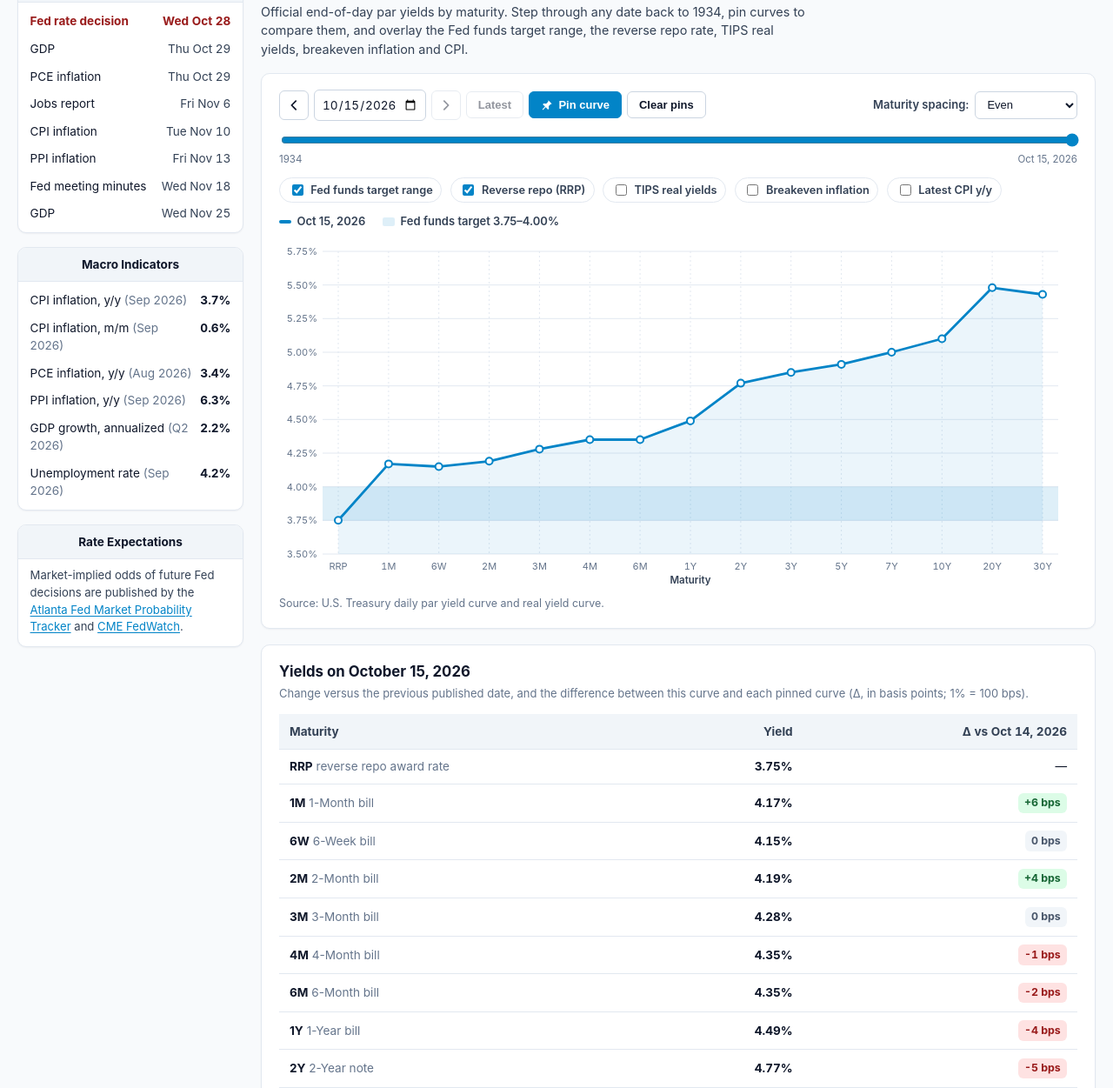
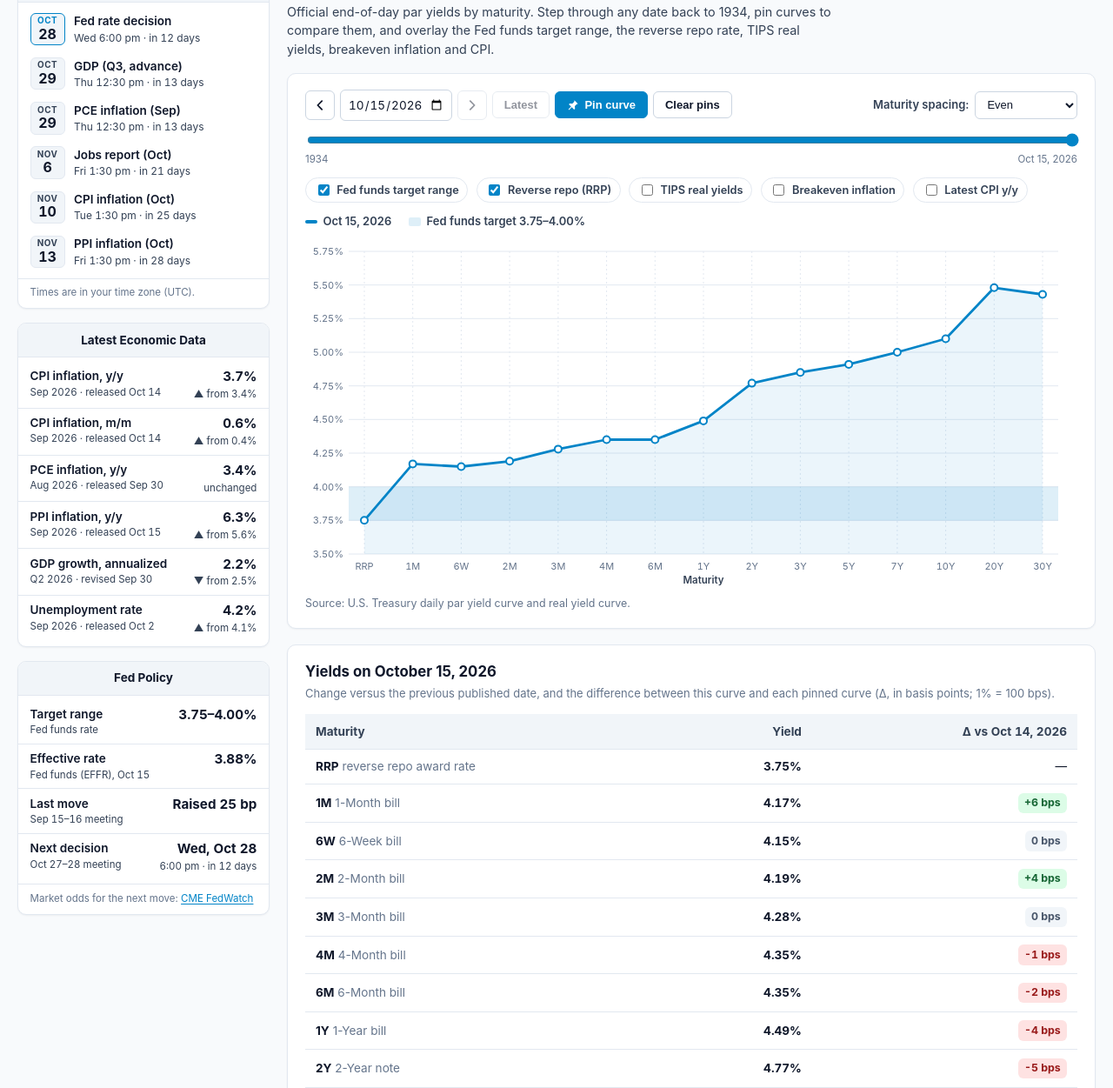
Before and after one commit to JoThough/US-Yields, a plain HTML site: page site/index.html in a window 1280 px wide. Shown: the part 386-1637 px from the top of the page at 87% size. Drawn offline with Linux system fonts and the light colour scheme.

Commit message:
Redesign the yield curve sidebar: events, latest data, Fed policy
Upcoming Events: plain-English titles with the data period ("CPI inflation (Oct)", "GDP (Q3, advance)"), a date chip, and the release time in each visitor's own time zone with a countdown. Past events drop off and countdowns refresh every minute. The unclear red highlight is gone.

Latest Economic Data: one row per indicator with the release date and the prior reading ("up from 3.4%"), rounded once.

Fed Policy replaces Rate Expectations: target range, effective rate, last move and its meeting, and the next decision with a countdown, plus a link to CME FedWatch for market odds.

The sidebar moves to sidebar.js and widens to 290px on desktop. The Sources view lists the FOMC calendar.

Co-Authored-By: Claude Opus 5.5 <noreply@anthropic.com>
Claude-Session: https://claude.ai/code/session_01ArnRejghzzjiEqisMiFmoE

```diff
--- a/site/core.js
+++ b/site/core.js
@@ -175,6 +175,73 @@
   }
 
   Y.dates = { DAY_MS, toMs, fromMs, addDays, addMonths, todayIso, lowerBound, floorIndex };
+
+  /* ------------------------------------------------------------------------
+   * Release times: official U.S. Eastern times shown in the visitor's zone
+   * ---------------------------------------------------------------------- */
+
+  /** U.S. Eastern offset from UTC on a date: -4 from the second Sunday of March to the first Sunday of November, else -5. */
+  function easternOffset(y, m, d) {
+    const sunday = (month, nth) => {
+      const firstWeekday = new Date(Date.UTC(y, month - 1, 1)).getUTCDay();
+      return 1 + ((7 - firstWeekday) % 7) + (nth - 1) * 7;
+    };
+    const day = Date.UTC(y, m - 1, d);
+    return day >= Date.UTC(y, 2, sunday(3, 2)) && day < Date.UTC(y, 10, sunday(11, 1)) ? -4 : -5;
+  }
+
+  /** The instant of an Eastern wall-clock time, e.g. ("2026-10-28", "14:00"). */
+  function easternToDate(iso, hhmm) {
+    const { y, m, d } = parseIso(iso);
+    const [hh, mm] = String(hhmm || "00:00").split(":").map(Number);
+    return new Date(Date.UTC(y, m - 1, d, (hh || 0) - easternOffset(y, m, d), mm || 0));
+  }
+
+  /** "Thu, Oct 29" in the visitor's time zone. */
+  function localDay(date) {
+    return date.toLocaleDateString("en-US", { weekday: "short", month: "short", day: "numeric" });
+  }
+
+  /** "Thu" in the visitor's time zone. */
+  function localWeekday(date) {
+    return date.toLocaleDateString("en-US", { weekday: "short" });
+  }
+
+  /** "2:00 am" in the visitor's time zone. */
+  function localTime(date) {
+    return date
+      .toLocaleTimeString("en-US", { hour: "numeric", minute: "2-digit" })
+      .replace(/\s*([AP])M$/i, (_m, p) => ` ${p.toLowerCase()}m`);
+  }
+
+  /** Short name of the visitor's time zone, e.g. "GMT+8" or "EDT". */
+  function localZone(date = new Date()) {
+    try {
+      const part = new Intl.DateTimeFormat("en-US", { timeZoneName: "short" })
+        .formatToParts(date)
+        .find((p) => p.type === "timeZoneName");
+      return part ? part.value : "";
+    } catch (_) {
+      return "";
+    }
+  }
+
+  /** "in 5 hours", "tomorrow", "in 12 days" (calendar days in the visitor's zone). */
+  function countdown(date, nowMs = Date.now()) {
+    const diff = date.getTime() - nowMs;
+    if (diff <= 0) return "now";
+    const minutes = Math.round(diff / 60000);
+    if (minutes < 60) return `in ${Math.max(1, minutes)} min`;
+    const hours = Math.round(diff / 3600000);
+    if (hours < 24) return `in ${hours} hour${hours === 1 ? "" : "s"}`;
+    const now = new Date(nowMs);
+    const days = Math.round(
+      (Date.UTC(date.getFullYear(), date.getMonth(), date.getDate()) - Date.UTC(now.getFullYear(), now.getMonth(), now.getDate())) / DAY_MS
+    );
+    return days <= 1 ? "tomorrow" : `in ${days} days`;
+  }
+
+  Y.time = { easternToDate, localDay, localWeekday, localTime, localZone, countdown };
 
   /* ------------------------------------------------------------------------
    * Data loading (relative URLs so the site works under any path)
--- a/site/curve.js
+++ b/site/curve.js
@@ -4,8 +4,8 @@
  * Shows the Treasury par yield curve for any date back to 1934, lets the user
  * step through dates, pin curves for comparison, and overlay the Fed funds
  * target range, the reverse repo (RRP) rate, TIPS real yields, breakeven
- * inflation and the latest CPI reading known on that date. Also renders the
- * sidebar (upcoming events and macro indicators).
+ * inflation and the latest CPI reading known on that date. The sidebar next to
+ * the chart is drawn by sidebar.js.
  */
 (function () {
   "use strict";
@@ -216,29 +216,7 @@
   /* ---------------------------------------------------------------------- */
 
   function renderSidebar() {
-    const eventsEl = $("events-list");
-    const indicatorsEl = $("indicators-list");
-    const events = S.manifest?.events || [];
-    const today = Y.dates.todayIso();
-    if (eventsEl) {
-      eventsEl.innerHTML = events.length
-        ? events
-            .slice(0, 8)
-            .map((e, i) => {
-              const soon = i === 0 || e.date === today;
-              return `<li class="event-row${soon ? " event-next" : ""}"><a href="${esc(e.url)}" target="_blank" rel="noopener noreferrer">${esc(e.label)}</a><time datetime="${esc(e.date)}">${esc(fmtDate(e.date, "weekday"))}</time></li>`;
-            })
-            .join("")
-        : `<li class="muted">${S.manifest && !S.manifest.fredKeyConfigured ? "Release calendar needs the FRED API key." : "No scheduled releases found."}</li>`;
-    }
-    if (indicatorsEl) {
-      const items = S.manifest?.indicators || [];
-      indicatorsEl.innerHTML = items.length
-        ? items
-            .map((item) => `<div class="indicator-row"><dt>${esc(item.label)} <span class="muted">(${esc(item.periodLabel)})</span></dt><dd>${esc(pct(item.value, 1))}</dd></div>`)
-            .join("")
-        : `<div class="muted">${S.manifest && !S.manifest.fredKeyConfigured ? "Indicators need the FRED API key." : "Indicators unavailable."}</div>`;
-    }
+    if (Y.sidebar) Y.sidebar.render(S.manifest);
   }
 
   function syncControls() {
--- a/site/index.html
+++ b/site/index.html
@@ -116,17 +116,18 @@
           <div class="side-card">
             <h2 class="side-title">Upcoming Events</h2>
             <ul id="events-list" class="events-list"><li class="muted">Loading…</li></ul>
+            <p id="events-note" class="side-note"></p>
           </div>
           <div class="side-card">
-            <h2 class="side-title">Macro Indicators</h2>
+            <h2 class="side-title">Latest Economic Data</h2>
             <dl id="indicators-list" class="indicators-list"><div class="muted">Loading…</div></dl>
           </div>
           <div class="side-card">
-            <h2 class="side-title">Rate Expectations</h2>
-            <p class="side-text">
-              Market-implied odds of future Fed decisions are published by the
-              <a href="https://www.atlantafed.org/cenfis/market-probability-tracker" target="_blank" rel="noopener noreferrer">Atlanta Fed Market Probability Tracker</a>
-              and <a href="https://www.cmegroup.com/markets/interest-rates/cme-fedwatch-tool.html" target="_blank" rel="noopener noreferrer">CME FedWatch</a>.
+            <h2 class="side-title">Fed Policy</h2>
+            <dl id="fed-policy" class="indicators-list"><div class="muted">Loading…</div></dl>
+            <p class="side-note">
+              Market odds for the next move:
+              <a href="https://www.cmegroup.com/markets/interest-rates/cme-fedwatch-tool.html" target="_blank" rel="noopener noreferrer">CME FedWatch</a>
             </p>
           </div>
         </aside>
@@ -690,10 +691,11 @@
         </article>
         <article class="info-card">
           <h3 class="info-card-title">Policy rates</h3>
-          <p class="info-card-text">Federal funds target range (DFEDTARL, DFEDTARU; DFEDTAR before December 2008), the effective federal funds rate (DFF) and the overnight reverse repo award rate (RRPONTSYAWARD), from FRED. EFFR and SOFR on the Rates Dashboard come directly from the New York Fed.</p>
+          <p class="info-card-text">Federal funds target range (DFEDTARL, DFEDTARU; DFEDTAR before December 2008), the effective federal funds rate (DFF) and the overnight reverse repo award rate (RRPONTSYAWARD), from FRED. EFFR and SOFR on the Rates Dashboard and in the Fed Policy card come directly from the New York Fed. FOMC meeting dates come from the Federal Reserve's meeting calendar; minutes are released three weeks after each decision.</p>
           <ul class="info-links">
             <li><a href="https://fred.stlouisfed.org/series/DFEDTARU" target="_blank" rel="noopener noreferrer">FRED: Federal funds target range</a></li>
             <li><a href="https://markets.newyorkfed.org/static/docs/markets-api.html" target="_blank" rel="noopener noreferrer">New York Fed Markets Data API</a></li>
+            <li><a href="https://www.federalreserve.gov/monetarypolicy/fomccalendars.htm" target="_blank" rel="noopener noreferrer">FOMC meeting calendar</a></li>
           </ul>
         </article>
         <article class="info-card">
@@ -740,6 +742,7 @@
 
   <script src="./core.js" defer></script>
   <script src="./app.js" defer></script>
+  <script src="./sidebar.js" defer></script>
   <script src="./curve.js" defer></script>
   <script src="./timeseries.js" defer></script>
   <script src="./debt.js" defer></script>
--- a/site/main.js
+++ b/site/main.js
@@ -73,7 +73,7 @@
       const src = rates?.sources?.[key];
       if (src) add(src.name, src.sourcePageUrl || src.documentationUrl, src.status, src.latestObservationDate, src.lastSuccessAt, key === "treasury" ? "Recent history for the Rates Dashboard" : "");
     }
-    for (const key of ["treasuryNominal", "treasuryReal", "fred", "fiscal"]) {
+    for (const key of ["treasuryNominal", "treasuryReal", "fred", "fiscal", "fedCalendar"]) {
       const src = manifest?.sources?.[key];
       if (src) add(src.name, src.url, src.status, src.latestObservationDate, src.lastSuccessAt, src.status === "missing_key" ? "Add the FRED_API_KEY repository secret to enable it." : src.errorMessage || "");
     }
--- /dev/null
+++ b/site/sidebar.js
@@ -0,0 +1,216 @@
+/**
+ * Yields — Yield Curve sidebar (site/sidebar.js)
+ *
+ * Three cards next to the yield curve:
+ *   - Upcoming Events: Fed rate decisions and minutes plus major data releases,
+ *     shown in the visitor's own time zone with a countdown;
+ *   - Latest Economic Data: each indicator with the reading before it and the
+ *     date it was published;
+ *   - Fed Policy: target range, effective rate, last move and next decision.
+ * Countdowns refresh every minute, and events drop off once they have happened.
+ */
+(function () {
+  "use strict";
+
+  const Y = window.Yields;
+  const { esc, isNum, fmtDate } = Y.fmt;
+  const T = Y.time;
+  const $ = (id) => document.getElementById(id);
+
+  const MAX_EVENTS = 6;
+  const FED_TIME_ET = "14:00";
+  const DATA_TIME_ET = "08:30";
+
+  const ABOUT = {
+    fomc: "The Fed announces its interest-rate decision",
+    minutes: "Detailed record of a Fed policy meeting",
+    cpi: "Consumer price inflation (Bureau of Labor Statistics)",
+    ppi: "Producer price inflation (Bureau of Labor Statistics)",
+    jobs: "Payrolls and the unemployment rate (Bureau of Labor Statistics)",
+    pce: "The Fed's preferred inflation gauge (Bureau of Economic Analysis)",
+    gdp: "Economic growth (Bureau of Economic Analysis)",
+  };
+
+  // Calendars saved before the redesign had no kind or time.
+  const OLD_LABELS = { "FOMC decision": "fomc", "FOMC minutes": "minutes", CPI: "cpi", PPI: "ppi", "Jobs report": "jobs", GDP: "gdp", "PCE inflation": "pce" };
+
+  let manifest = null;
+
+  const kindOf = (e) => e.kind || OLD_LABELS[e.label] || "other";
+  const isFed = (kind) => kind === "fomc" || kind === "minutes";
+
+  function eventTitle(e, kind) {
+    if (kind === "fomc") return e.projections ? "Fed decision + projections" : "Fed rate decision";
+    if (kind === "minutes") return "Fed meeting minutes";
+    const label = e.label || "Data release";
+    if (!e.periodLabel) return label;
+    const period = String(e.periodLabel).split(" ")[0]; // "Oct" or "Q3"
+    if (kind === "gdp") return `${label} (${period}, ${e.estimate === "advance" ? "advance" : "revised"})`;
+    return `${label} (${period})`;
+  }
+
+  function eventTooltip(e, kind) {
+    const parts = [ABOUT[kind] || e.label || ""];
+    if (kind === "fomc" && e.projections) parts.push("with the Fed's economic projections");
+    if (e.meeting) parts.push(`${e.meeting} meeting`);
+    if (e.periodLabel) parts.push(`data for ${e.periodLabel}${e.estimate ? ` (${e.estimate} estimate)` : ""}`);
+    return parts.filter(Boolean).join(" · ");
+  }
+
+  /* ---------------------------------------------------------------------- */
+  /* Upcoming Events                                                         */
+  /* ---------------------------------------------------------------------- */
+
+  function renderEvents(now) {
+    const list = $("events-list");
+    const note = $("events-note");
+    if (!list) return;
+    const upcoming = (manifest?.events || [])
+      // Old calendars listed an FOMC "release" every day; those dates are not meetings.
+      .filter((e) => e && e.date && (e.kind || !isFed(kindOf(e))))
+      .map((e) => {
+        const kind = kindOf(e);
+        return { e, kind, at: T.easternToDate(e.date, e.time || (isFed(kind) ? FED_TIME_ET : DATA_TIME_ET)) };
+      })
+      .filter((item) => item.at.getTime() > now)
+      .sort((a, b) => a.at - b.at)
+      .slice(0, MAX_EVENTS);
+
+    if (!upcoming.length) {
+      const needsKey = manifest && !manifest.fredKeyConfigured;
+      list.innerHTML = `<li class="muted">${needsKey ? "The release calendar needs the FRED API key." : "No scheduled releases in the coming weeks."}</li>`;
+    } else {
+      list.innerHTML = upcoming
+        .map(({ e, kind, at }) => {
+          const month = at.toLocaleDateString("en-US", { month: "short" });
+          return `<li class="event-row${kind === "fomc" ? " event-fed" : ""}" title="${esc(eventTooltip(e, kind))}">
+            <span class="event-date" aria-hidden="true"><span class="event-month">${esc(month)}</span><span class="event-day">${at.getDate()}</span></span>
+            <span class="event-body">
+              <a class="event-title" href="${esc(e.url || "#")}" target="_blank" rel="noopener noreferrer">${esc(eventTitle(e, kind))}</a>
+              <span class="event-meta"><time datetime="${esc(at.toISOString())}">${esc(T.localWeekday(at))}<span class="visually-hidden"> ${esc(month)} ${at.getDate()},</span> ${esc(T.localTime(at))}</time> · ${esc(T.countdown(at, now))}</span>
+            </span>
+          </li>`;
+        })
+        .join("");
+    }
+    if (note) {
+      const zone = T.localZone();
+      note.textContent = `Times are in your time zone${zone ? ` (${zone})` : ""}.`;
+    }
+  }
+
+  /* ---------------------------------------------------------------------- */
+  /* Latest Economic Data                                                    */
+  /* ---------------------------------------------------------------------- */
+
+  function changeText(item) {
+    if (!isNum(item.value) || !isNum(item.previous)) return "";
+    const now = item.value.toFixed(1);
+    const before = item.previous.toFixed(1);
+    const when = item.previousPeriodLabel ? `<span class="visually-hidden"> in ${esc(item.previousPeriodLabel)}</span>` : "";
+    if (Number(now) > Number(before)) {
+      return `<span class="ind-change"><span aria-hidden="true">▲</span><span class="visually-hidden">up</span> from ${esc(before)}%${when}</span>`;
+    }
+    if (Number(now) < Number(before)) {
+      return `<span class="ind-change"><span aria-hidden="true">▼</span><span class="visually-hidden">down</span> from ${esc(before)}%${when}</span>`;
+    }
+    const since = item.previousPeriodLabel ? `<span class="visually-hidden"> from ${esc(item.previousPeriodLabel)}</span>` : "";
+    return `<span class="ind-change">unchanged${since}</span>`;
+  }
+
+  function renderIndicators() {
+    const list = $("indicators-list");
+    if (!list) return;
+    const seen = new Set();
+    // Older data listed GDP twice (two quarters); keep the latest row of each indicator.
+    const items = (manifest?.indicators || []).filter((item) => item && !seen.has(item.id) && seen.add(item.id));
+    if (!items.length) {
+      const needsKey = manifest && !manifest.fredKeyConfigured;
+      list.innerHTML = `<div class="muted">${needsKey ? "Indicators need the FRED API key." : "Indicators unavailable."}</div>`;
+      return;
+    }
+    list.innerHTML = items
+      .map((item) => {
+        const published = item.released ? ` · ${item.revised ? "revised" : "released"} ${fmtDate(item.released, "short")}` : "";
+        return `<div class="indicator-row"${item.about ? ` title="${esc(item.about)}"` : ""}>
+          <dt><span class="ind-label">${esc(item.label)}</span><span class="ind-meta">${esc(item.periodLabel || "")}${esc(published)}</span></dt>
+          <dd><span class="ind-value">${isNum(item.value) ? `${item.value.toFixed(1)}%` : "—"}</span>${changeText(item)}</dd>
+        </div>`;
+      })
+      .join("");
+  }
+
+  /* ---------------------------------------------------------------------- */
+  /* Fed Policy                                                              */
+  /* ---------------------------------------------------------------------- */
+
+  function policyRow(label, value, labelMeta = "", valueMeta = "") {
+    return `<div class="indicator-row">
+      <dt><span class="ind-label">${esc(label)}</span>${labelMeta ? `<span class="ind-meta">${esc(labelMeta)}</span>` : ""}</dt>
+      <dd><span class="ind-value">${esc(value)}</span>${valueMeta ? `<span class="ind-change">${esc(valueMeta)}</span>` : ""}</dd>
+    </div>`;
+  }
+
+  function meetingName(label, endIso) {
+    const year = String(endIso || "").slice(0, 4);
+    return year && year !== String(new Date().getFullYear()) ? `${label}, ${year} meeting` : `${label} meeting`;
+  }
+
+  function renderFed(now) {
+    const list = $("fed-policy");
+    if (!list) return;
+    const fed = manifest?.fed;
+    const rows = [];
+    if (fed && isNum(fed.lower) && isNum(fed.upper)) {
+      rows.push(policyRow("Target range", `${fed.lower.toFixed(2)}–${fed.upper.toFixed(2)}%`, "Fed funds rate"));
+    }
+    if (fed?.effr && isNum(fed.effr.value)) {
+      rows.push(policyRow("Effective rate", `${fed.effr.value.toFixed(2)}%`, `Fed funds (EFFR), ${fmtDate(fed.effr.date, "short")}`));
+    }
+    const change = fed?.lastChange;
+    if (change && isNum(change.bp)) {
+      const size = Math.abs(change.bp);
+      const what = change.bp > 0 ? `Raised ${size} bp` : change.bp < 0 ? `Cut ${size} bp` : "Range changed";
+      const where = change.meeting ? meetingName(change.meeting, change.meetingEnd) : `Effective ${fmtDate(change.effective)}`;
+      rows.push(policyRow("Last move", what, where));
+    }
+    const next = (manifest?.fomc?.meetings || [])
+      .map((m) => ({ m, at: T.easternToDate(m.end, FED_TIME_ET) }))
+      .find(({ at }) => at.getTime() > now);
+    if (next) {
+      const label = next.m.start === next.m.end ? fmtDate(next.m.start, "short") : meetingLabel(next.m);
+      rows.push(policyRow("Next decision", T.localDay(next.at), `${label} meeting`, `${T.localTime(next.at)} · ${T.countdown(next.at, now)}`));
+    }
+    list.innerHTML = rows.length
+      ? rows.join("")
+      : `<div class="muted">${manifest && !manifest.fredKeyConfigured ? "Fed policy data needs the FRED API key." : "Fed policy data unavailable."}</div>`;
+  }
+
+  function meetingLabel(m) {
+    const start = fmtDate(m.start, "short");
+    const sameMonth = m.start.slice(0, 7) === m.end.slice(0, 7);
+    return `${start}–${sameMonth ? Number(m.end.slice(8, 10)) : fmtDate(m.end, "short")}`;
+  }
+
+  /* ---------------------------------------------------------------------- */
+
+  function draw() {
+    const now = Date.now();
+    renderEvents(now);
+    renderIndicators();
+    renderFed(now);
+  }
+
+  // Keep countdowns current; skip while the Yield Curve view is hidden.
+  setInterval(() => {
+    const view = $("view-curve");
+    if (manifest && view && !view.hidden && document.visibilityState !== "hidden") draw();
+  }, 60000);
+
+  Y.sidebar = {
+    render(data) {
+      manifest = data || null;
+      draw();
+    },
+  };
+})();
--- a/site/styles.css
+++ b/site/styles.css
@@ -1141,7 +1141,7 @@ a:hover {
 }
 
 .view-layout.with-sidebar {
-  grid-template-columns: 260px minmax(0, 1fr);
+  grid-template-columns: 290px minmax(0, 1fr);
 }
 
 .view-layout.with-picker {
@@ -1184,69 +1184,151 @@ a:hover {
 .events-list {
   list-style: none;
   margin: 0;
-  padding: 0.35rem 0;
-}
-
-.events-list li {
-  padding: 0.35rem 0.85rem;
+  padding: 0.3rem 0;
+}
+
+.events-list > .muted,
+.indicators-list > .muted {
+  padding: 0.4rem 0.85rem;
   font-size: 0.85rem;
 }
 
+/* One event: a date chip, then the title and its local time with a countdown. */
 .event-row {
   display: flex;
-  justify-content: space-between;
-  gap: 0.5rem;
-}
-
-.event-row a {
+  align-items: center;
+  gap: 0.65rem;
+  padding: 0.4rem 0.85rem;
+}
+
+.event-date {
+  flex: 0 0 auto;
+  display: flex;
+  flex-direction: column;
+  align-items: center;
+  justify-content: center;
+  width: 2.5rem;
+  padding: 0.15rem 0 0.2rem;
+  border: 1px solid var(--border-color);
+  border-radius: 6px;
+  background: var(--bg-surface-subtle);
+  line-height: 1.15;
+}
+
+.event-month {
+  font-size: 0.62rem;
+  font-weight: 700;
+  letter-spacing: 0.05em;
+  text-transform: uppercase;
+  color: var(--text-secondary);
+}
+
+.event-day {
+  font-size: 1rem;
+  font-weight: 700;
+  color: var(--text-primary);
+  font-variant-numeric: tabular-nums;
+}
+
+/* Fed rate decisions move markets most: a quiet accent on their date chip. */
+.event-fed .event-date {
+  border-color: var(--nav-active);
+}
+
+.event-fed .event-month {
+  color: var(--nav-active);
+}
+
+.event-body {
+  display: flex;
+  flex-direction: column;
+  min-width: 0;
+}
+
+.event-title {
+  font-size: 0.85rem;
+  font-weight: 600;
   color: var(--text-primary);
   text-decoration: none;
 }
 
-.event-row a:hover {
+.event-title:hover {
   text-decoration: underline;
 }
 
-.event-row time {
-  color: var(--text-secondary);
-  white-space: nowrap;
+.event-meta {
+  font-size: 0.75rem;
+  color: var(--text-secondary);
   font-variant-numeric: tabular-nums;
 }
 
-.event-next a,
-.event-next time {
-  color: var(--negative-text);
-  font-weight: 700;
-}
-
+/* Indicator and Fed policy rows: label over its detail, value over the change. */
 .indicators-list {
   margin: 0;
-  padding: 0.35rem 0;
-}
-
-.indicators-list > .muted,
-.events-list .muted {
-  padding: 0.35rem 0.85rem;
-  font-size: 0.85rem;
+  padding: 0.3rem 0;
 }
 
 .indicator-row {
   display: flex;
   justify-content: space-between;
-  align-items: baseline;
-  gap: 0.5rem;
-  padding: 0.35rem 0.85rem;
-  font-size: 0.85rem;
+  align-items: flex-start;
+  gap: 0.6rem;
+  padding: 0.4rem 0.85rem;
+}
+
+.indicator-row + .indicator-row {
+  border-top: 1px solid var(--border-color);
 }
 
 .indicator-row dt {
   margin: 0;
+  display: flex;
+  flex-direction: column;
+  min-width: 0;
 }
 
 .indicator-row dd {
   margin: 0;
-  font-weight: 700;
+  display: flex;
+  flex-direction: column;
+  align-items: flex-end;
+  text-align: right;
+  flex: 0 0 auto;
+}
+
+.ind-label {
+  font-size: 0.85rem;
+  font-weight: 600;
+}
+
+.ind-meta,
+.ind-change {
+  font-size: 0.72rem;
+  color: var(--text-secondary);
   font-variant-numeric: tabular-nums;
+}
+
+.ind-value {
+  font-size: 0.95rem;
+  font-weight: 700;
+  font-variant-numeric: tabular-nums;
+  white-space: nowrap;
+}
+
+.ind-change {
+  white-space: nowrap;
+}
+
+.side-note {
+  margin: 0;
+  padding: 0.45rem 0.85rem 0.55rem;
+  font-size: 0.72rem;
+  color: var(--text-muted);
+  border-top: 1px solid var(--border-color);
+}
+
+.side-note:empty {
+  display: none;
 }
 
 .side-text {
```
